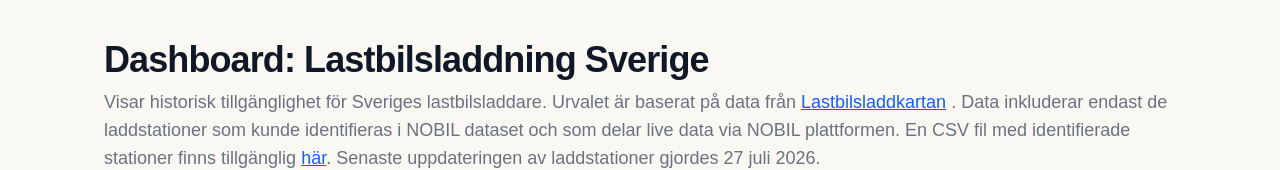
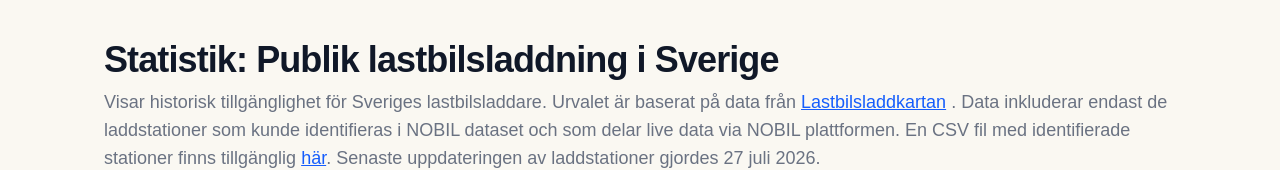
Before and after one commit to Jdanebergs/jdes-webb, a Next.js app: page /se/statistik-lastbilsladdare in a window 1280 px wide. Shown: the top 170 px of the page. Built offline with nearby package versions, Linux system fonts and the light colour scheme; no server answers; the database is empty.

Commit message:
Ändrad titel

```diff
--- a/src/app/se/statistik-lastbilsladdare/page.js
+++ b/src/app/se/statistik-lastbilsladdare/page.js
@@ -107,7 +107,7 @@ export default async function Statistik() {
     <div className="p-10 max-w-6xl mx-auto">
       <div className="mb-10 text-center md:text-left">
         <h1 className="text-4xl font-extrabold text-gray-900 tracking-tight mb-2">
-          Dashboard: Lastbilsladdning Sverige
+          Statistik: Publik lastbilsladdning i Sverige
         </h1>
         <p className="text-gray-500 text-lg">
           Visar historisk tillgänglighet för Sveriges lastbilsladdare. Urvalet är baserat på data från{' '}
```
